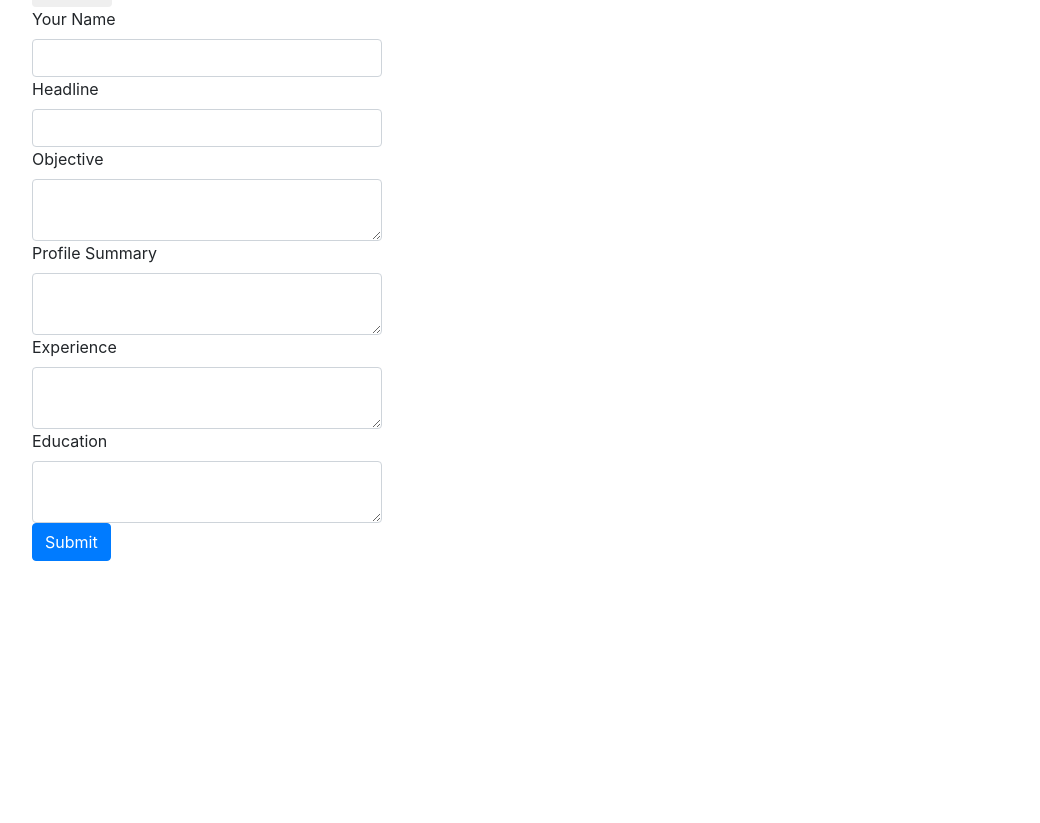
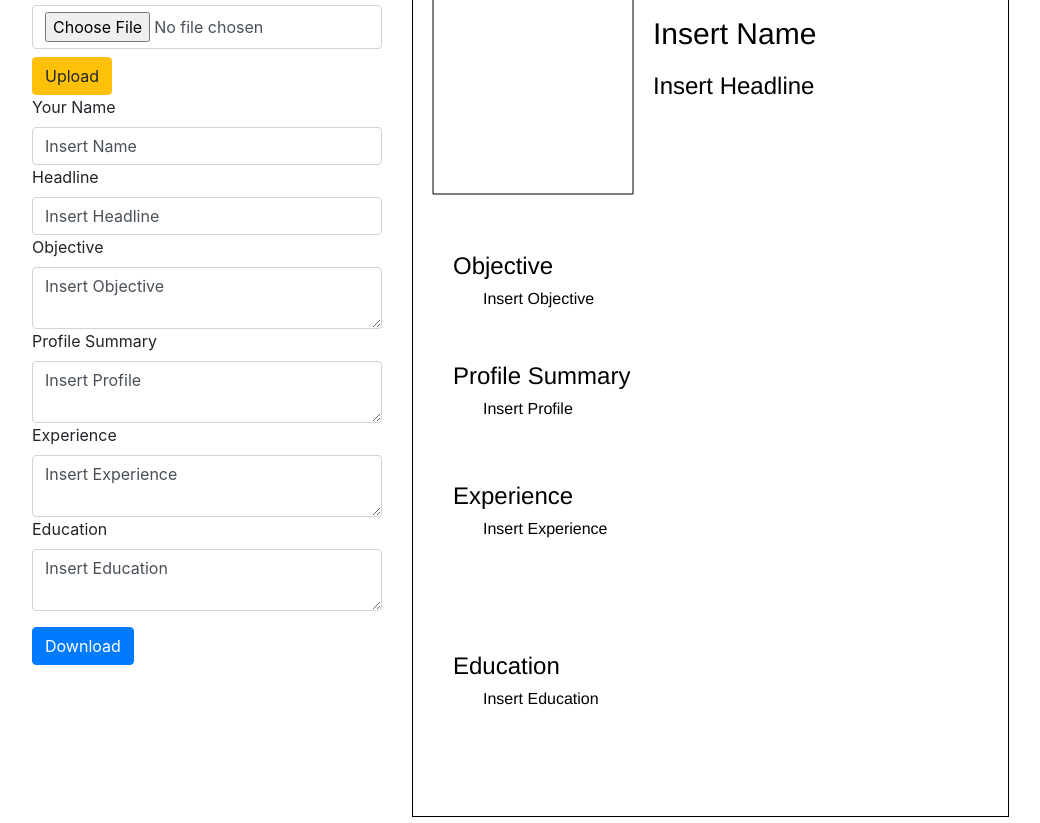
Before and after one commit to project-week-2/client, a plain HTML site: page index.html in a window 1280 px wide. Shown: the part 107-930 px from the top of the page, without its empty margins (53-1093 px from the left). Before the commit the page ends 800 px from the top, so only its background shows below. Drawn offline with nearby package versions, Linux system fonts and the light colour scheme.

Commit message:
tinggal fungsi upload file

```diff
--- a/index.html
+++ b/index.html
@@ -1,23 +1,27 @@
 <!DOCTYPE html>
 <html lang="en">
+
 <head>
     <meta charset="UTF-8">
     <meta name="viewport" content="width=device-width, initial-scale=1.0">
     <meta http-equiv="X-UA-Compatible" content="ie=edge">
-    <title>Document</title>
-    <link rel="stylesheet" href="https://maxcdn.bootstrapcdn.com/bootstrap/4.0.0/css/bootstrap.min.css" integrity="sha384-Gn5384xqQ1aoWXA+058RXPxPg6fy4IWvTNh0E263XmFcJlSAwiGgFAW/dAiS6JXm" crossorigin="anonymous">
+    <title>CV Generator</title>
+    <link rel="stylesheet" href="https://maxcdn.bootstrapcdn.com/bootstrap/4.0.0/css/bootstrap.min.css" integrity="sha384-Gn5384xqQ1aoWXA+058RXPxPg6fy4IWvTNh0E263XmFcJlSAwiGgFAW/dAiS6JXm"
+        crossorigin="anonymous">
+        <script src="https://cdnjs.cloudflare.com/ajax/libs/jspdf/1.4.1/jspdf.debug.js" integrity="sha384-THVO/sM0mFD9h7dfSndI6TS0PgAGavwKvB5hAxRRvc0o9cPLohB0wb/PTA7LdUHs" crossorigin="anonymous"></script>
 </head>
+
 <body>
 
     <div id="app">
-
-        <div class="container">
+        <div class="container mt-4">
+            <h1 class="text-center">CV GENERATOR</h1>
             <div class="row">
                 <div class="col-4">
                     <div>
                         <label>Picture</label>
                         <input type="file" class="form-control" />
-                        <button class="btn warning">Upload</button>
+                        <button class="btn btn-warning mt-2" v-on:click="upload">Upload</button>
                     </div>
                     <div>
                         <label>Your Name</label>
@@ -33,7 +37,7 @@
                     </div>
                     <div>
                         <label>Profile Summary</label>
-                        <textarea class="form-control" v-model="profile.profile"></textarea>
+                        <textarea class="form-control" v-model="profile.profileSummary"></textarea>
                     </div>
                     <div>
                         <label>Experience</label>
@@ -44,15 +48,17 @@
                         <textarea class="form-control" v-model="profile.education"></textarea>
                     </div>
                     <div>
-                        <button type="submit" class="btn btn-primary">Submit</button>
+                        <button type="submit" class="btn btn-primary mt-3" v-on:click="download">Download</button>
                     </div>
                 </div>
                 <div class="col-8">
-
+                    <canvas id="myCanvas" width="595" height="842" style="border: 1px solid black"
+                    v-insert-text="profile"
+                    v-line
+                    v-insert-image></canvas>
                 </div>
             </div>
         </div>
-
     </div>
 
     <script src="https://cdn.jsdelivr.net/npm/vue@2.5.17/dist/vue.js"></script>
@@ -62,15 +68,116 @@
             el: '#app',
             data: {
                 profile: {
-                    name: '',
-                    objective: '',
-                    profile: '',
-                    experience: '',
-                    education: ''
+                    name: 'Insert Name',
+                    headline: 'Insert Headline',
+                    objective: 'Insert Objective',
+                    profileSummary: 'Insert Profile',
+                    experience: 'Insert Experience',
+                    education: 'Insert Education',
+                },
+            },
+            methods: {
+                upload() {
+
+                },
+                download() {
+                    let canvas = document.getElementById('myCanvas')
+                    let imgData = canvas.toDataURL("image/png", 1.0)
+                    let pdf = new jsPDF()
+
+                    pdf.addImage(imgData, 'PNG', 0, 0)
+                    pdf.save("download.pdf")
+                }
+            },
+            directives: {
+                insertText: function (canvasElement, profile) {
+                    // Get canvas context
+                    var ctx = canvasElement.getContext("2d")
+                    // Clear the canvas
+                    ctx.clearRect(0, 0, 595, 842)
+                    // Insert stuff into canvas
+                    ctx.rect(20, 20, 200, 200)
+
+                    // User Name
+                    ctx.font = "30px Helvetica"
+                    ctx.fillText(profile.value.name, 240, 70)
+
+                    // User Headline
+                    ctx.font = "24px Helvetica"
+                    wrapText(ctx, profile.value.headline, 240, 120, 340, 25)
+                    // ctx.fillText(profile.value.headline, 240, 120)
+
+                    // User Objective
+                    ctx.font = "24px Helvetica"
+                    ctx.fillText("Objective", 40, 300)
+                    ctx.font = "16px Helvetica"
+                    let objectiveLines = profile.value.objective.split('\n')
+                    for (let i = 0; i < objectiveLines.length; i++) {
+                        ctx.fillText(objectiveLines[i], 70, 330 + (i * 15))
+                    }
+
+                    // User Profile Summary
+                    ctx.font = "24px Helvetica"
+                    ctx.fillText("Profile Summary", 40, 410)
+                    ctx.font = "16px Helvetica"
+                    let profileSummaryLines = profile.value.profileSummary.split('\n')
+                    for (let i = 0; i < profileSummaryLines.length; i++) {
+                        ctx.fillText(profileSummaryLines[i], 70, 440 + (i * 15))
+                    }
+
+                    // User Experience
+                    ctx.font = "24px Helvetica"
+                    ctx.fillText("Experience", 40, 530)
+                    ctx.font = "16px Helvetica"
+                    let experienceLines = profile.value.experience.split('\n')
+                    for (let i = 0; i < experienceLines.length; i++) {
+                        ctx.fillText(experienceLines[i], 70, 560 + (i * 15))
+                    }
+
+                    // User Education
+                    ctx.font = "24px Helvetica"
+                    ctx.fillText("Education", 40, 700)
+                    ctx.font = "16px Helvetica"
+                    let educationLines = profile.value.education.split('\n')
+                    for (let i = 0; i < educationLines.length; i++) {
+                        ctx.fillText(educationLines[i], 70, 730 + (i * 15))
+                    }
+
+                    // Wrap Text function
+                    function wrapText(context, text, x, y, maxWidth, lineHeight) {
+                        var words = text.split(' ');
+                        var line = '';
+
+                        for (var n = 0; n < words.length; n++) {
+                            var testLine = line + words[n] + ' ';
+                            var metrics = context.measureText(testLine);
+                            var testWidth = metrics.width;
+                            if (testWidth > maxWidth && n > 0) {
+                                context.fillText(line, x, y);
+                                line = words[n] + ' ';
+                                y += lineHeight;
+                            }
+                            else {
+                                line = testLine;
+                            }
+                        }
+                        context.fillText(line, x, y);
+                    }
+                },
+                line: function (canvasElement) {
+                    var redLine = canvasElement.getContext("2d")
+                    redLine.strokeStyle = "black"
+                    redLine.stroke()
+                },
+                insertImage: function (canvasElement) {
+                    var ctx = canvasElement.getContext("2d")
+                    var img = document.getElementById("photo")
+                    ctx.drawImage(img, 20, 20, 200, 200)
                 }
             }
-        });
+        })
     </script>
 
 </body>
+
 </html>
```
